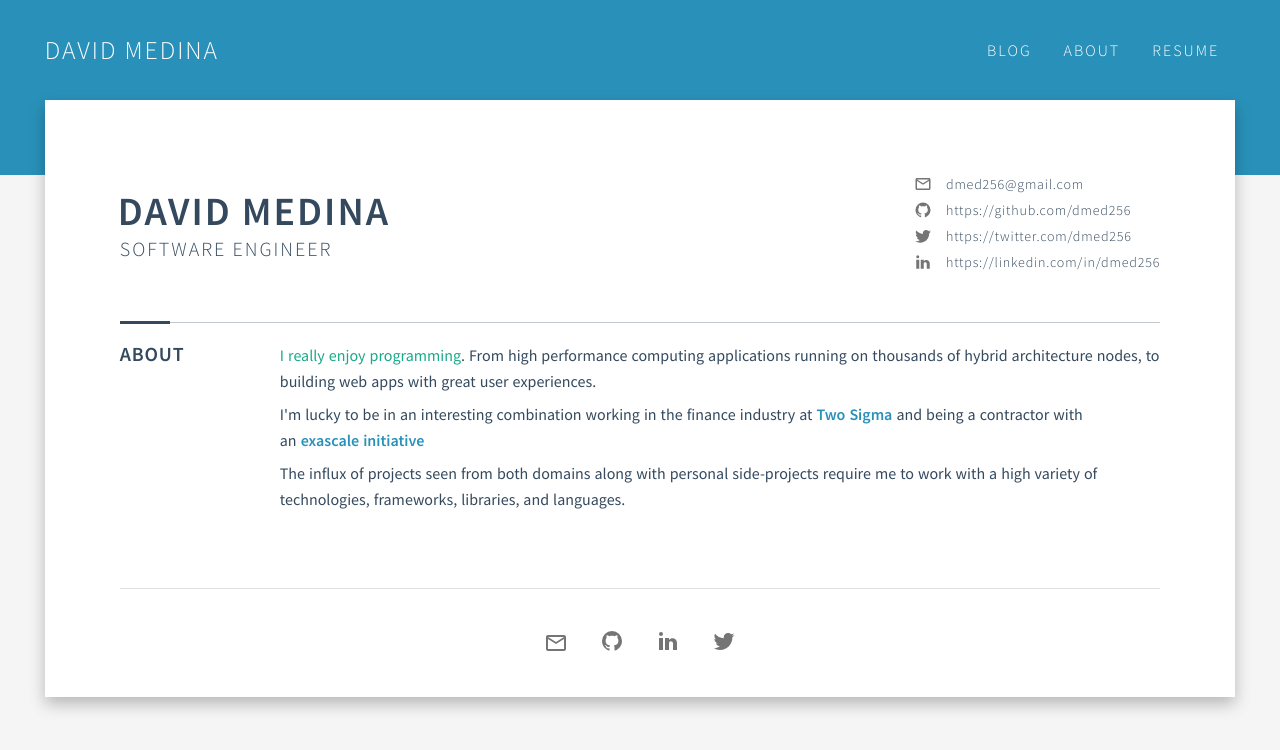
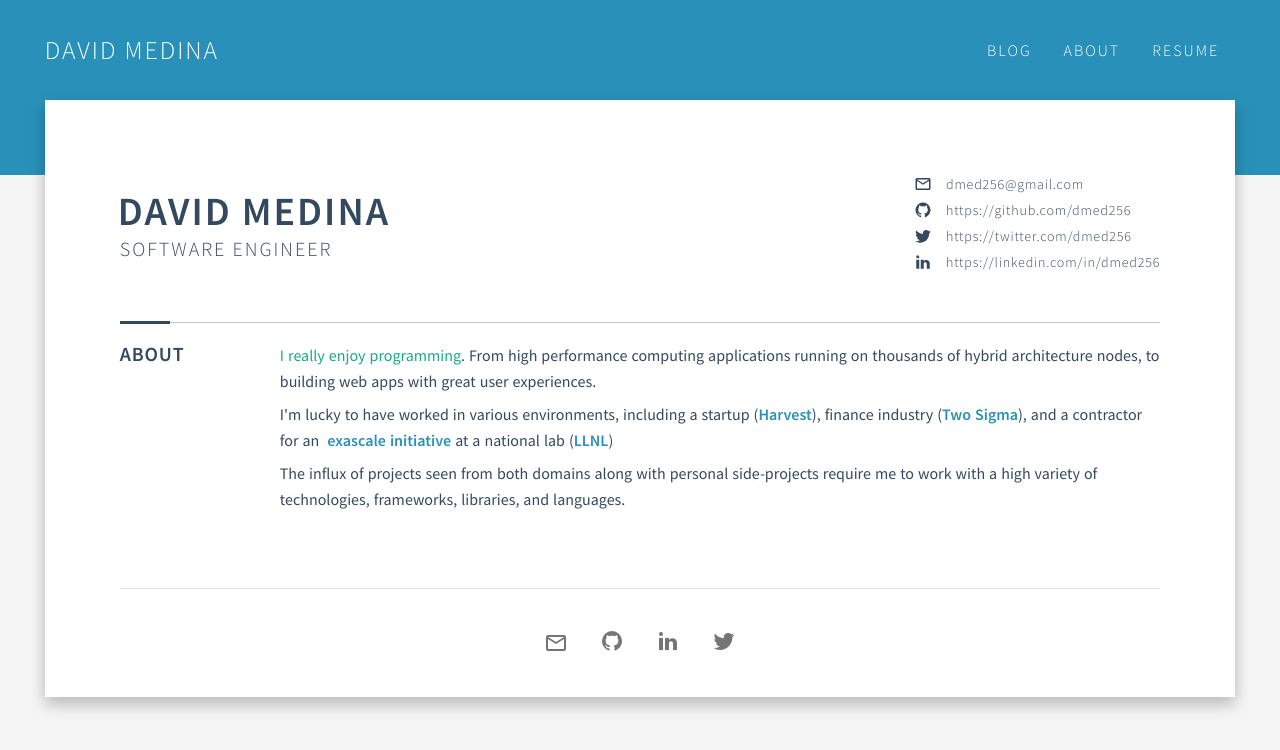
Before and after one commit to dmed256/dmed256.com, a React (Create React App) app: page /resume in a window 1280 px wide. Shown: the top 750 px of the page. Built offline with nearby package versions, Linux system fonts and the light colour scheme.

Commit message:
[Resume] Update about

```diff
--- a/src/Layout/Footer.tsx
+++ b/src/Layout/Footer.tsx
@@ -1,6 +1,6 @@
 import React from 'react';
 import Divider from '@material-ui/core/Divider';
-import { makeStyles } from '@material-ui/core/styles';
+import { makeStyles, Theme } from '@material-ui/core/styles';
 
 import ExternalLink from '../common/ExternalLink';
 import GlowySvgIcon from '../common/GlowySvgIcon';
@@ -14,7 +14,7 @@ import {
 import constants from '../common/constants';
 
 
-const useStyles = makeStyles({
+const useStyles = makeStyles((theme: Theme) => ({
   root: {
     [constants.media.print]: {
       display: 'none',
@@ -29,11 +29,14 @@ const useStyles = makeStyles({
     alignItems: 'center',
     justifyContent: 'center',
     padding: '40px 0',
+    '& > *': {
+      color: theme.palette.grey[600],
+    },
     '& > *:not(:first-child)': {
       marginLeft: '2em',
     },
   },
-});
+}));
 
 const Footer = () => {
   const classes = useStyles();
--- a/src/common/GlowySvgIcon.tsx
+++ b/src/common/GlowySvgIcon.tsx
@@ -7,7 +7,7 @@ const GLOW_COLOR_VAR = '--glow-color';
 
 const useStyles = makeStyles((theme: Theme) => ({
   root: {
-    color: theme.palette.grey[600],
+    color: 'inherit',
     transition: 'color 500ms !important',
     transitionDelay: '100ms !important',
     '&:hover, .glow:hover > &': {
--- a/src/pages/Resume/About.tsx
+++ b/src/pages/Resume/About.tsx
@@ -18,14 +18,22 @@ const About = () => (
     </Typography>
 
     <Typography variant="body1">
-      I'm lucky to be in an interesting combination working in the finance industry at&nbsp;
-      <InlineLink href="https://www.twosigma.com">
-        Two Sigma
+      I'm lucky to have worked in various environments, including a startup (
+      <InlineLink href="https://www.hvst.com">
+        Harvest
       </InlineLink>
-    &nbsp;and being a contractor with an&nbsp;
-  <InlineLink href="http://ceed.exascaleproject.org">
-    exascale initiative
-  </InlineLink>
+      ), finance industry (
+        <InlineLink href="https://www.twosigma.com">
+          Two Sigma
+        </InlineLink>
+      ), and a contractor for an &nbsp;
+      <InlineLink href="http://ceed.exascaleproject.org">
+        exascale initiative
+      </InlineLink> at a national lab (
+      <InlineLink href="https://www.llnl.gov">
+        LLNL
+      </InlineLink>
+      )
     </Typography>
 
     <Typography variant="body1">
--- a/src/pages/Resume/Header.tsx
+++ b/src/pages/Resume/Header.tsx
@@ -10,8 +10,8 @@ import {
 } from '../../icons';
 import GlowySvgIcon from '../../common/GlowySvgIcon';
 import InlineLink from '../../common/InlineLink';
+import constants from '../../common/constants';
 import social from '../../common/social';
-
 
 
 const styles = {
@@ -34,7 +34,7 @@ const styles = {
       letterSpacing: 2,
       textTransform: 'uppercase' as 'uppercase',
     },
-    '@media (max-width: 700px)': {
+    [constants.media.mobile]: {
       textAlign: 'center' as 'center',
       '& .name': {
         fontSize: 20,
@@ -44,7 +44,7 @@ const styles = {
         fontSize: 14,
       },
     },
-    '@media print': {
+    [constants.media.print]: {
       textAlign: 'left !important' as any,
       '& .name': {
         fontSize: '30px !important',
@@ -72,21 +72,21 @@ const styles = {
     '& > a': {
       fontSize: 14,
     },
-    '@media (max-width: 700px)': {
+    [constants.media.mobile]: {
       '& .svg': {
         fontSize: 16,
         marginRight: 12,
       },
-      '& .link': {
+      '& > a': {
         fontSize: 12,
       },
     },
-    '@media print': {
+    [constants.media.print]: {
       '& .svg': {
         fontSize: '12px !important',
         marginRight: 12,
       },
-      '& .link': {
+      '& > a': {
         fontSize: 12,
       },
     },
```
